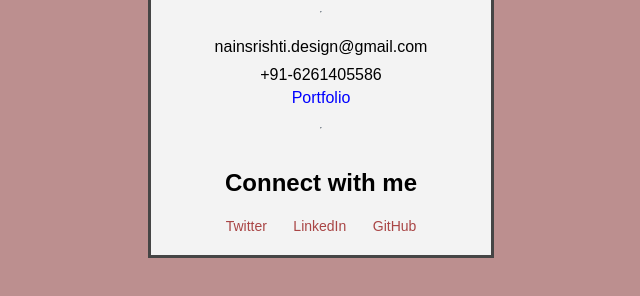
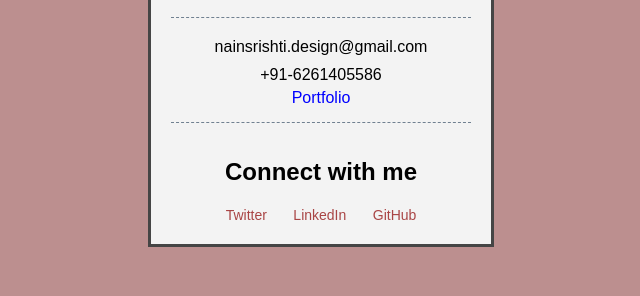
Before and after one commit to nainsrishti/Demo-1-BusinessCard, a plain HTML site: page index.html in a window 1280 px wide. Shown: the part 392-688 px from the top of the page, without its empty margins (319-959 px from the left). Drawn offline with Linux system fonts and the light colour scheme.

Commit message:
Update code.css

```diff
--- a/code.css
+++ b/code.css
@@ -55,8 +55,10 @@ a:hover {
 }
 
 hr {
+  border: none;
   border-top: 1px dashed slategrey;
-  margin: 20px;
+  width: 100%;
+  margin: 15px 0;
 }
 
 .business-card > a {
```
